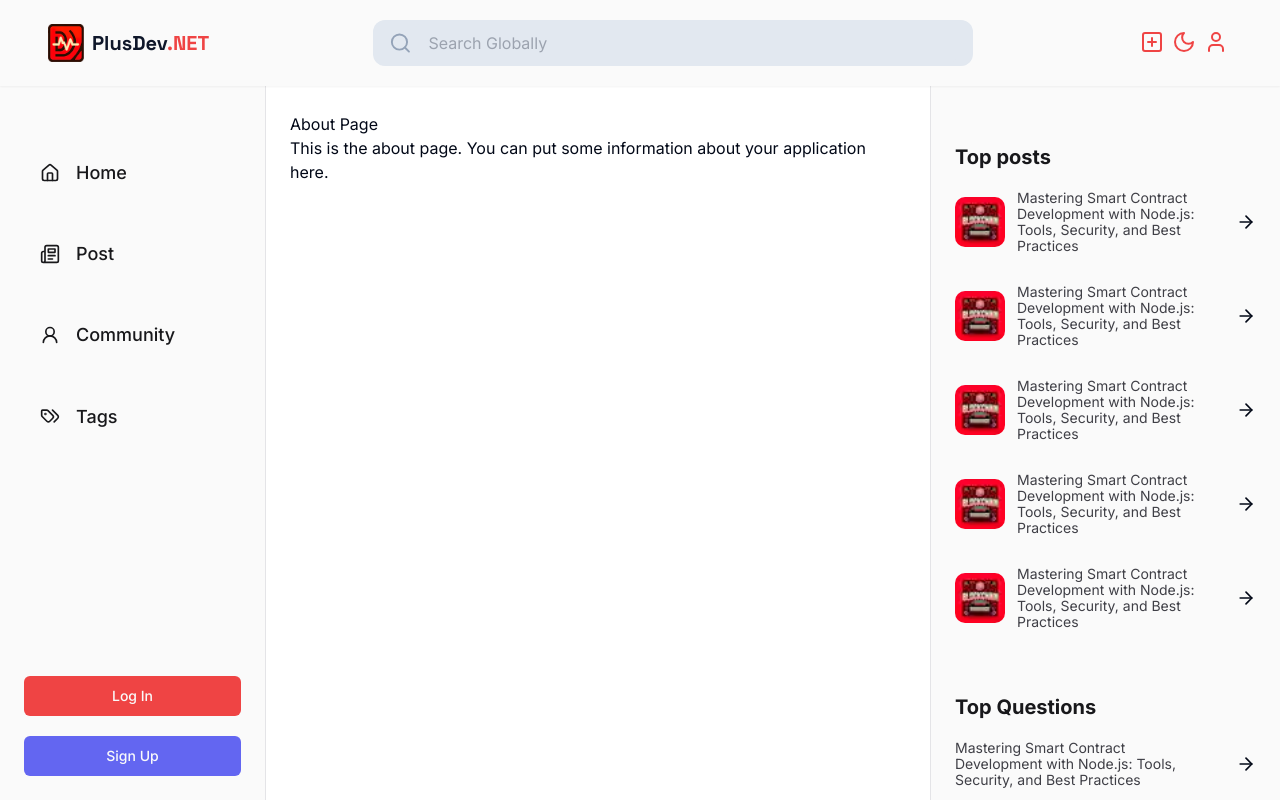
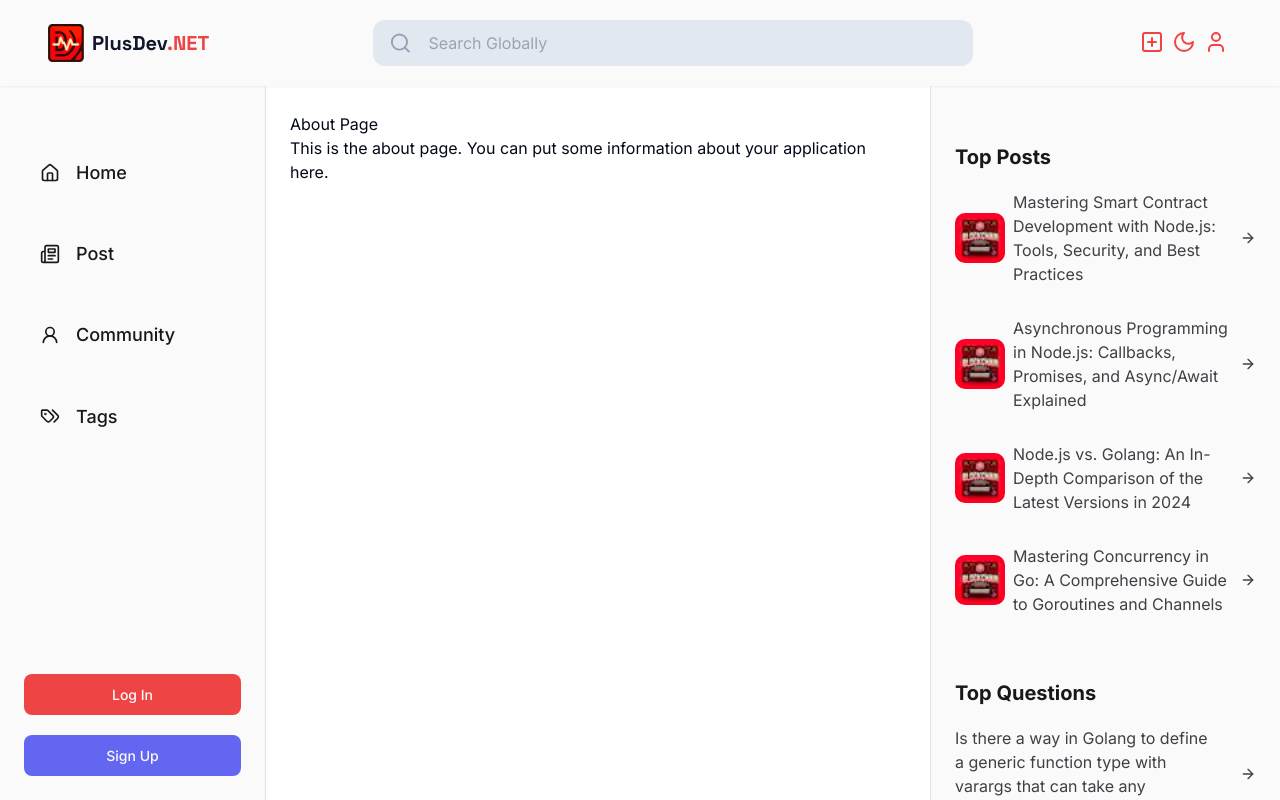
Before and after one commit to Arayik77/SunnyProject, a React (Vite) app: page /about in a window 1280 px wide. Built offline with nearby package versions, Linux system fonts and the light colour scheme.

Commit message:
rigth bar

```diff
--- a/src/components/shared/LeftSidebar/LeftSidebar.tsx
+++ b/src/components/shared/LeftSidebar/LeftSidebar.tsx
@@ -1,5 +1,5 @@
 import { Button } from "@/components/ui/button";
-import { LucideHome, LucideNewspaper, LucideTags, LucideUser2 } from "lucide-react"
+import { LucideHome, LucideNewspaper, LucideTags, LucideUser2, LucideUserCircle, LucideUserX2 } from "lucide-react"
 import { Link, useLocation } from "react-router-dom"
 
 const LeftSidebar = () => {
@@ -70,16 +70,18 @@ const LeftSidebar = () => {
             </div>
 
             <div className="mt-5 flex flex-col gap-5">
-                <Button className="btn-secondary text-zinc-50">
-                    <Link to={"/"}>
-                        Log In
-                    </Link>
-                </Button>
-                <Button className="btn-tertiary text-zinc-50">
-                    <Link to={"/"}>
-                        Sign Up
-                    </Link>
-                </Button>
+                <Link to="/sign-in">
+                    <Button className="body-semibold btn-secondary min-h-[41px] w-full rounded-lg text-zinc-50">
+                        <LucideUserCircle className="w-5 h-5 lg:hidden" />
+                        <span className="max-lg:hidden">Log In</span>
+                    </Button>
+                </Link>
+                <Link to="/sign-up">
+                    <Button className="body-semibold btn-tertiary min-h-[41px] w-full rounded-lg text-zinc-50">
+                        <LucideUserX2 className="w-5 h-5 lg:hidden" />
+                        <span className="max-lg:hidden">Sign Up</span>
+                    </Button>
+                </Link>
             </div>
         </section>
     )
--- a/src/components/shared/RightSidebar/RightSidebar.tsx
+++ b/src/components/shared/RightSidebar/RightSidebar.tsx
@@ -1,144 +1,155 @@
-import { Link } from "react-router-dom"
-import image from "@/components/images/rightside/image.webp";
-import { LucideArrowRight } from "lucide-react";
+import RenderTag from "@/components/shared/cards/RenderTag";
+import QuestionSmallCard from "@/components/shared/cards/QuestionSmallCard";
+import PostSmallCard from "@/components/shared/cards/PostSmallCard";
 
-const topPosts = [
+const topPosts: any = [
   {
     id: 1,
-        img: image,
-        url: "/",
-        text: "Mastering Smart Contract Development with Node.js: Tools, Security, and Best Practices",
+    title:
+      "Mastering Smart Contract Development with Node.js: Tools, Security, and Best Practices",
+    image:
+      "https://www.plusdev.net/_next/image?url=https%3A%2F%2Fplusdev-net.s3.eu-central-1.amazonaws.com%2Fbd1c1480201129be867adf88effb1458_nodejs-smart-contracts.jpg&w=640&q=60",
+    url: "/posts/test",
   },
   {
     id: 2,
-        img: image,
-        url: "/",
-        text: "Mastering Smart Contract Development with Node.js: Tools, Security, and Best Practices",
+    title:
+      "Asynchronous Programming in Node.js: Callbacks, Promises, and Async/Await Explained",
+    image:
+      "https://www.plusdev.net/_next/image?url=https%3A%2F%2Fplusdev-net.s3.eu-central-1.amazonaws.com%2Fbd1c1480201129be867adf88effb1458_nodejs-smart-contracts.jpg&w=640&q=60",
+    url: "/posts/test",
   },
   {
     id: 3,
-        img: image,
-        url: "/",
-        text: "Mastering Smart Contract Development with Node.js: Tools, Security, and Best Practices",
+    title:
+      "Node.js vs. Golang: An In-Depth Comparison of the Latest Versions in 2024",
+    image:
+      "https://www.plusdev.net/_next/image?url=https%3A%2F%2Fplusdev-net.s3.eu-central-1.amazonaws.com%2Fbd1c1480201129be867adf88effb1458_nodejs-smart-contracts.jpg&w=640&q=60",
+    url: "/posts/test",
   },
   {
     id: 4,
-        img: image,
-        url: "/",
-        text: "Mastering Smart Contract Development with Node.js: Tools, Security, and Best Practices",
+    title:
+      "Mastering Concurrency in Go: A Comprehensive Guide to Goroutines and Channels",
+    image:
+      "https://www.plusdev.net/_next/image?url=https%3A%2F%2Fplusdev-net.s3.eu-central-1.amazonaws.com%2Fbd1c1480201129be867adf88effb1458_nodejs-smart-contracts.jpg&w=640&q=60",
+    url: "/posts/test",
+  },
+];
+
+const hotQuestions: any = [
+  {
+    id: 1,
+    title:
+      "Is there a way in Golang to define a generic function type with varargs that can take any function as input?",
+    url: "/questions/test",
+  },
+  {
+    id: 2,
+    title: "How get access the unmodified body of a Fastify request",
+    url: "/questions/test",
+  },
+  {
+    id: 3,
+    title: "Unable to download generated file using node js to pc",
+    url: "/questions/test",
+  },
+];
+
+const popularTags: any = [
+  {
+    id: 1,
+    title: "Node.js",
+    count: 10,
+    url: "/tags/test",
+  },
+  {
+    id: 2,
+    title: "Vue.js",
+    count: 20,
+    url: "/tags/test",
+  },
+  {
+    id: 3,
+    title: "Angular",
+    count: 1,
+    url: "/tags/test",
+  },
+  {
+    id: 4,
+    title: "React",
+    count: 13,
+    url: "/tags/test",
   },
   {
     id: 5,
-        img: image,
-        url: "/",
-        text: "Mastering Smart Contract Development with Node.js: Tools, Security, and Best Practices",
+    title: "Golang",
+    count: 8,
+    url: "/tags/test",
   },
-];
-
-const topQuestions = [
-    {
-        id: 1,
-        url: "/",
-        text: "Mastering Smart Contract Development with Node.js: Tools, Security, and Best Practices",
-    },
-    {
-        id: 2,
-        url: "/",
-        text: "Mastering Smart Contract Development with Node.js: Tools, Security, and Best Practices",
-    },
-    {
-        id: 3,
-        url: "/",
-        text: "Mastering Smart Contract Development with Node.js: Tools, Security, and Best Practices",
-    }
-];
-
-const topTags = [
-    {
-        id: 1,
-        url: "/",
-        title: "NODE JS",
-        quantity: 5,
-    },
-    {
-        id: 2,
-        url: "/",
-        title: "GO (GOLANG)",
-        quantity: 19,
-    },
-    {
-        id: 3,
-        url: "/",
-        title: "FASTIFY",
-        quantity: 1,
-    },
-    {
-        id: 4,
-        url: "/",
-        title: "NODE JS",
-        quantity: 40,
-    },
-    {
-        id: 5,
-        url: "/",
-        title: "GO",
-        quantity: 6,
-    }
 ];
 
 const RightSidebar = () => {
   return (
-        <section className="w-[350px] custom-scrollbar sticky right-0 top-0 flex h-screen flex-col justify-between overflow-y-auto
-        shadow-light-300
-        border-l border-zinc-200 bg-zinc-50 p-6 pt-36 max-xl:hidden lg:w-[350px] dark:border-zinc-900 dark:bg-zinc-900">
+    <section
+      className="custom-scrollbar sticky right-0 top-0 flex
+    h-screen w-[350px] flex-col overflow-y-auto border-l
+    border-zinc-200 bg-zinc-50 dark:border-zinc-900 dark:bg-zinc-900
+    p-6 pt-36 max-xl:hidden"
+    >
       <div>
-                <h3 className="h3-bold text-zinc-900 dark:text-zinc-200">Top posts</h3>
-                <div className="flex flex-col mt-5 w-full gap-[30px]">
-                    {topPosts?.map((item) => {
-                        return (
-                            <Link to={item.url} className="flex gap-3 items-center justify-between" key={item.id}>
-                                <img src={item.img} alt={item.img} className="h-[50px] w-[50px] rounded-[10px] object-cover" />
-                                <span className="small-text text-zinc-700 hover:text-red-500 dark:text-zinc-400">{item.text}</span>
-                                <span><LucideArrowRight className="w-5 h-5"/></span>
-                            </Link>
-                        )
-                    })}
+        <h3 className="h3-bold text-zinc-900 dark:text-zinc-200">Top Posts</h3>
+
+        <div className="mt-5 flex w-full flex-col gap-[30px]">
+          {topPosts.map((post) => (
+            <PostSmallCard
+              key={post.id}
+              id={post.id}
+              title={post.title}
+              url={post.url}
+              image={post.image}
+            />
+          ))}
         </div>
       </div>
 
       <div className="mt-16">
-                <h3 className="h3-bold text-zinc-900 dark:text-zinc-200">Top Questions</h3>
-                <div className="flex flex-col mt-5 w-full gap-[30px]">
-                    {topQuestions?.map((item) => {
-                        return (
-                            <Link to={item.url} className="flex gap-5 items-center justify-between" key={item.id}>
-                                <span className="small-text text-zinc-700 hover:text-red-500 dark:text-zinc-400">{item.text}</span>
-                                <span><LucideArrowRight className="w-5 h-5"/></span>
-                            </Link>
-                        )
-                    })}
+        <h3 className="h3-bold text-zinc-900 dark:text-zinc-200">
+          Top Questions
+        </h3>
+
+        <div className="mt-5 flex w-full flex-col gap-[30px]">
+          {hotQuestions.map((question) => (
+            <QuestionSmallCard
+              key={question.id}
+              id={question.id}
+              title={question.title}
+              url={question.url}
+            />
+          ))}
         </div>
       </div>
 
       <div className="mt-16">
-                <h3 className="h3-bold text-zinc-900 dark:text-zinc-200">Top Tags</h3>
-                <div className="flex flex-col mt-5 w-full gap-[15px]">
-                    {topTags?.map((item) => {
-                        return (
-                            <Link to={item.url} className="flex gap-2 items-center justify-between" key={item.id}>
-                                <div className="bg-slate-300 px-4 py-2 uppercase text-zinc-500 hover:bg-indigo-400
-                                    hover:bg-indigo-400 hover:text-zinc-100 dark:bg-slate-800
-                                    dark:text-zinc-100 hover:dark:bg-indigo-400 items-center border text-xs rounded-md">
-                                    {item.title}
-                                </div>
-                                <span className="small-medium text-zinc-700 dark:text-zinc-400">{item.quantity}</span>
-                            </Link>
-                        )
-                    })}
+        <h3 className="h3-bold text-zinc-900 dark:text-zinc-200">
+          Popular Tags
+        </h3>
+
+        <div className="mt-3 flex flex-col gap-4">
+          {popularTags.map((tag) => (
+            <RenderTag
+              id={tag.id}
+              title={tag.title}
+              url={tag.url}
+              key={tag.id}
+              showCount={true}
+              totalCount={tag.count}
+            />
+          ))}
         </div>
       </div>
     </section>
-    )
-}
+  );
+};
 
-export default RightSidebar
+export default RightSidebar;
--- /dev/null
+++ b/src/components/shared/cards/PostSmallCard.tsx
@@ -0,0 +1,36 @@
+import { LucideArrowRight } from "lucide-react";
+import { Link } from "react-router-dom";
+import imageLink from "@/components/images/rightside/image.webp";
+
+
+interface Props {
+  id: string;
+  title: string;
+  url: string;
+  image: string;
+}
+
+const PostSmallCard = ({ id, url, title, image }: Props) => {
+  return (
+    <Link
+      to={url}
+      className="flex cursor-pointer items-center justify-between gap-2"
+    >
+      <img
+        src={imageLink}
+        // src={image}
+        alt={title}
+        className="h-[50px] w-[50px] rounded-[10px] object-cover transition-all duration-500 hover:scale-105"
+      />
+
+      <span className="body-medium text-zinc-700 dark:text-zinc-400 hover:text-red-500  dark:hover:text-red-400">
+        {title}
+      </span>
+      <span>
+        <LucideArrowRight className="h-4 w-4 text-zinc-700 dark:text-zinc-400" />
+      </span>
+    </Link>
+  );
+};
+
+export default PostSmallCard;
--- /dev/null
+++ b/src/components/shared/cards/QuestionSmallCard.tsx
@@ -0,0 +1,27 @@
+import { LucideArrowRight } from "lucide-react";
+import { Link } from "react-router-dom";
+
+interface Props {
+  id: string;
+  url: string;
+  title: string;
+}
+
+const QuestionSmallCard = ({ id, url, title }: Props) => {
+  return (
+    <Link
+      to={url}
+      className="flex cursor-pointer items-center justify-between gap-7"
+    >
+      <span className="body-medium text-zinc-700 dark:text-zinc-400 hover:text-red-500 dark:hover:text-red-400">
+        {title}
+      </span>
+
+      <span>
+        <LucideArrowRight className="h-4 w-4 text-zinc-700 dark:text-zinc-400" />
+      </span>
+    </Link>
+  );
+};
+
+export default QuestionSmallCard;
--- /dev/null
+++ b/src/components/shared/cards/RenderTag.tsx
@@ -0,0 +1,39 @@
+import { Badge } from "@/components/ui/badge";
+import { Link } from "react-router-dom";
+
+interface Props {
+  id: string;
+  title: string;
+  url: string;
+  totalCount?: number;
+  showCount?: boolean;
+  className?: string;
+}
+
+const RenderTag = ({
+  id,
+  title,
+  url,
+  totalCount,
+  showCount,
+  className,
+}: Props) => {
+  return (
+    <Link to={url} className="flex justify-between gap-2">
+      <Badge
+        className="subtle-medium rounded-md bg-slate-300 px-4 py-2 uppercase
+              text-zinc-500 hover:bg-indigo-400 hover:text-zinc-100 dark:bg-slate-800 dark:text-zinc-100 hover:dark:bg-indigo-400 "
+      >
+        {title}
+      </Badge>
+
+      {showCount && (
+        <span className="small-medium text-zinc-700 dark:text-zinc-400">
+          {totalCount}
+        </span>
+      )}
+    </Link>
+  );
+};
+
+export default RenderTag;
--- /dev/null
+++ b/src/components/ui/badge.tsx
@@ -0,0 +1,36 @@
+import * as React from "react"
+import { cva, type VariantProps } from "class-variance-authority"
+
+import { cn } from "@/lib/utils"
+
+const badgeVariants = cva(
+  "inline-flex items-center rounded-full border px-2.5 py-0.5 text-xs font-semibold transition-colors focus:outline-none focus:ring-2 focus:ring-ring focus:ring-offset-2",
+  {
+    variants: {
+      variant: {
+        default:
+          "border-transparent bg-primary text-primary-foreground hover:bg-primary/80",
+        secondary:
+          "border-transparent bg-secondary text-secondary-foreground hover:bg-secondary/80",
+        destructive:
+          "border-transparent bg-destructive text-destructive-foreground hover:bg-destructive/80",
+        outline: "text-foreground",
+      },
+    },
+    defaultVariants: {
+      variant: "default",
+    },
+  }
+)
+
+export interface BadgeProps
+  extends React.HTMLAttributes<HTMLDivElement>,
+    VariantProps<typeof badgeVariants> {}
+
+function Badge({ className, variant, ...props }: BadgeProps) {
+  return (
+    <div className={cn(badgeVariants({ variant }), className)} {...props} />
+  )
+}
+
+export { Badge, badgeVariants }
```
Lines whose indentation alone changed are shown as unchanged.
